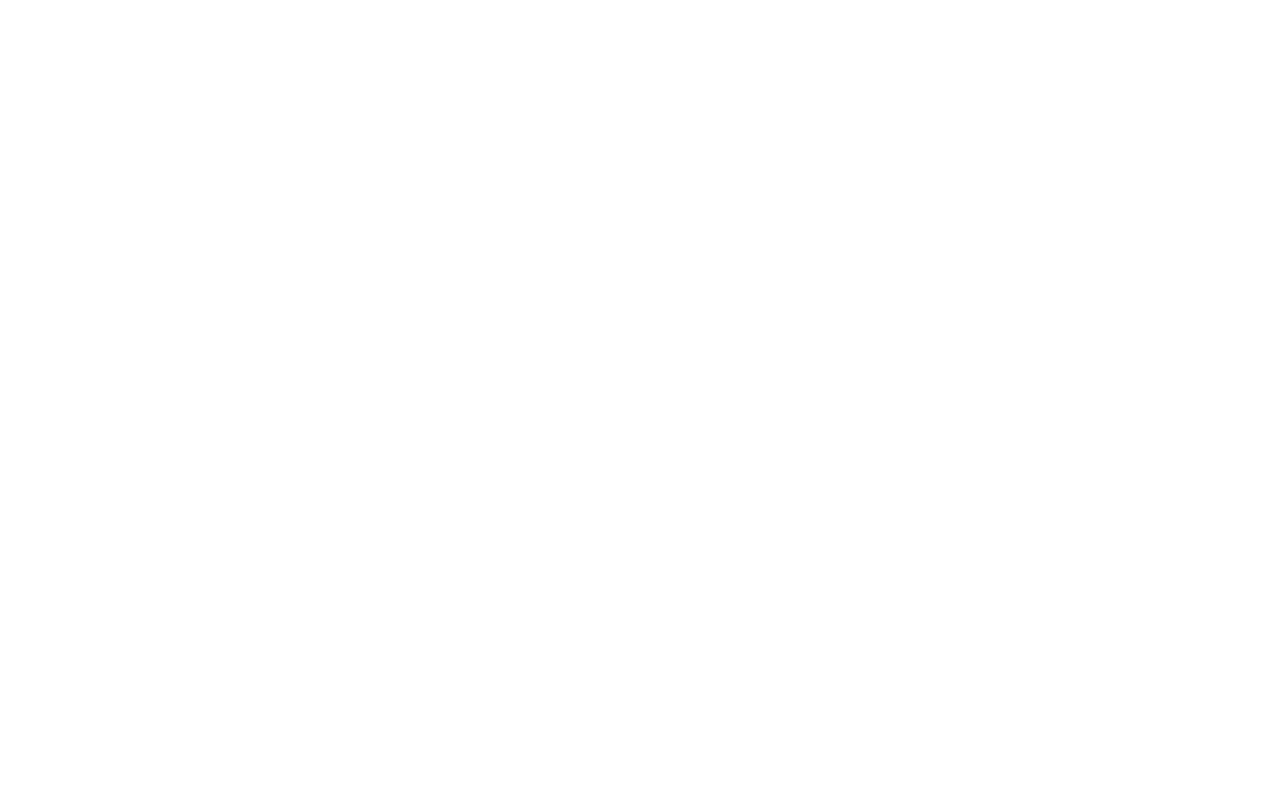
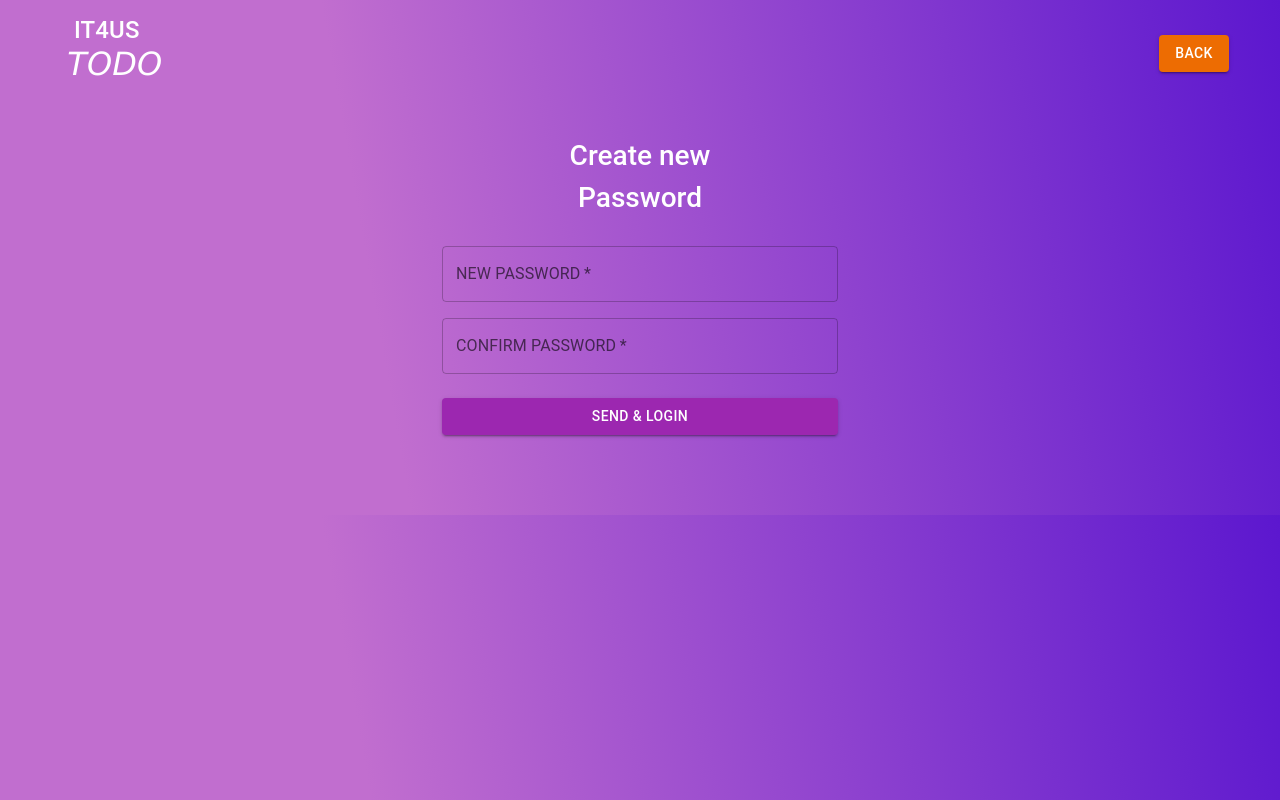
Before and after one commit to kemaltt/IT4Us_App, a React (Create React App) app: page /createnewpass in a window 1280 px wide. Before the commit this address had no page. Built offline with nearby package versions, Linux system fonts and the light colour scheme; the HTML template or start-up script is replaced by a standard one.

Commit message:
forgot page,newpassword

```diff
--- a/src/App.css
+++ b/src/App.css
@@ -119,7 +119,7 @@
 
 
 .register p,
-.login p {
+.login p,.forgot_password p ,.create_new_pass p{
   color: tomato;
   margin-bottom: 2px;
   font-size: 14px;
@@ -131,7 +131,8 @@
 .contact,
 .register,
 .forgot_password,
-.home_page {
+.home_page ,
+.create_new_pass{
   padding: 2vh 4%;
   text-align: center;
 }
--- a/src/App.js
+++ b/src/App.js
@@ -10,6 +10,7 @@
 import PrivacyPolicy from './pages/PrivacyPolicy';
 import Home from './pages/Home';
 import ForgotPassword from './pages/ForgotPassword';
+import CreateNewPass from './pages/CreateNewPass';
 
 function App() {
 
@@ -38,6 +39,7 @@
           <Route path='/forgotpassword' element={<ForgotPassword isLogin={isLogin} />} />
           <Route path='/home' element={<Home setIsLogin={setIsLogin} isLogin={isLogin} isLoading={isLoading} setIsLoading={setIsLoading} userData={userData} />} />
           <Route path='/register' element={<Register setUserData={setUserData} userData={userData} />} />
+          <Route path='/createnewpass' element={<CreateNewPass/>}/>
 
         </Routes>
 
--- a/src/components/NavPages.jsx
+++ b/src/components/NavPages.jsx
@@ -12,7 +12,7 @@
         <h2>TODO</h2>
       </div>
 
-      <Button onClick={() => navigate('/')} variant="contained" color="warning">
+      <Button onClick={() => navigate(-1)} variant="contained" color="warning">
         Back
       </Button>
     </div>
--- /dev/null
+++ b/src/pages/CreateNewPass.jsx
@@ -0,0 +1,129 @@
+import React, { useState } from 'react'
+import Button from '@mui/material/Button'
+import CssBaseline from '@mui/material/CssBaseline'
+import TextField from '@mui/material/TextField'
+import Grid from '@mui/material/Grid'
+import Box from '@mui/material/Box'
+import Typography from '@mui/material/Typography'
+import Container from '@mui/material/Container'
+import { createTheme, ThemeProvider } from '@mui/material/styles'
+import { useNavigate } from 'react-router-dom'
+
+import NavPages from '../components/NavPages'
+import { useForm } from 'react-hook-form'
+
+
+const theme = createTheme()
+
+export default function CreateNewPass() {
+
+    const [errorPasswordConfirm, setErrorPasswordConfirm] = useState('')
+    const navigate = useNavigate()
+
+    const {
+      register,
+      handleSubmit,
+      formState: { errors },
+    } = useForm()
+    const onSubmit = (inputNewPassword) => {
+
+      console.log(inputNewPassword)
+      if (inputNewPassword.password !== inputNewPassword.passwordConfirm) {
+        setErrorPasswordConfirm(<p>Password not matched</p>)
+      }else{
+        setErrorPasswordConfirm(<p style={{ color:'yellowgreen'}} >successful</p>)
+        setTimeout(()=>{
+            navigate('/')
+        },1000)
+      }
+    }
+  return (
+    <div className='create_new_pass'>
+
+        <NavPages />
+      <ThemeProvider theme={theme}>
+        <Container component="main" maxWidth="xs">
+          <CssBaseline />
+
+          <Box
+            sx={{
+              marginTop: 3,
+              display: 'flex',
+              flexDirection: 'column',
+              margin:'6vh 0',
+            }}
+          >
+            <Typography sx={{ color: 'white' }} component="h1" variant="h5">
+         <h3>Create new </h3>
+              <h3>Password</h3>
+
+            </Typography>
+
+            <Box
+              component="form"
+              noValidate
+              onSubmit={handleSubmit(onSubmit)}
+              sx={{ mt: 3 }}
+            >
+              <Grid container spacing={2}>
+
+
+                <Grid item xs={12}>
+                  {errors.password && <p>Please enter a valid password</p>}
+
+                  <TextField
+                    required
+                    fullWidth
+                    name="password"
+                    label="NEW PASSWORD"
+                    type="password"
+                    id="password"
+                    autoComplete="new-password"
+                    color="warning"
+                    {...register('password', {
+                      required: true,
+                      pattern: {
+                        value: /^(?=.*\d)(?=.*[a-z])(?=.*[A-Z]).{8,15}$/,
+                      },
+                    })}
+                  />
+                </Grid>
+                <Grid item xs={12}>
+                  {errorPasswordConfirm}
+                  {errors.passwordConfirm && (
+                    <p>Please enter a valid password</p>
+                  )}
+                  <TextField
+                    required
+                    fullWidth
+                    name="passwordConfirm"
+                    label="CONFIRM PASSWORD"
+                    type="password"
+                    id="passwordconfirm"
+                    autoComplete="new-password"
+                    color="warning"
+                    {...register('passwordConfirm', {
+                      required: true,
+                    //   pattern: {
+                    //     value: /^(?=.*\d)(?=.*[a-z])(?=.*[A-Z]).{8,15}$/,
+                    //   },
+                    })}
+                  />
+                </Grid>
+              </Grid>
+              <Button
+                type="submit"
+                fullWidth
+                variant="contained"
+                sx={{ mt: 3, mb: 2 }}
+                color="secondary"
+              >
+                SEND & LOGIN
+              </Button>
+            </Box>
+          </Box>
+        </Container>
+      </ThemeProvider>
+    </div>
+  )
+}
--- a/src/pages/ForgotPassword.jsx
+++ b/src/pages/ForgotPassword.jsx
@@ -1,12 +1,103 @@
 import React from 'react'
 
+import Button from '@mui/material/Button'
+import CssBaseline from '@mui/material/CssBaseline'
+import TextField from '@mui/material/TextField'
+import Box from '@mui/material/Box'
+import Typography from '@mui/material/Typography'
+import Container from '@mui/material/Container'
+
+import { createTheme, ThemeProvider } from '@mui/material/styles'
+import { useNavigate } from 'react-router-dom'
+import { useForm } from 'react-hook-form'
 import NavPages from '../components/NavPages'
 
-export default function ForgotPassword({ isLogin }) {
+const theme = createTheme()
+
+export default function ForgotPassword() {
+  const navigate = useNavigate()
+
+  const {
+    register,
+    handleSubmit,
+    formState: { errors },
+  } = useForm()
+
+  const onSubmit = (inputPassword) => {
+
+    console.log(inputPassword);
+    navigate('/createnewpass')
+  }
   return (
     <div className="forgot_password">
       <NavPages />
-      ForgotPassword
+      <ThemeProvider theme={theme}>
+              <Container component="main" maxWidth="xs">
+                <CssBaseline />
+                <Box
+                  sx={{
+                    display: 'flex',
+                    flexDirection: 'column',
+                    textAlign: 'center',
+                    alignItems: 'center',
+                    borderRadius: '10px',
+                    padding: '1rem',
+                    margin:'4vh 0',
+                    color: 'white',
+                  }}
+                >
+                  <Typography
+                    sx={{ marginBottom: 6 }}
+                    component="h1"
+                    variant="h5"
+                  >
+         Forgot Password
+                  </Typography>
+                  <Box
+                    component="form"
+                    // onSubmit={handleSubmit}
+                    onSubmit={handleSubmit(onSubmit)}
+                    noValidate
+                    // sx={{
+                    //   borderRadius: '20px',
+                    //   backgroundColor: 'rgba(236, 222, 222, 0.637)',
+                    //   padding: '10px',
+                    // }}
+                  >
+
+
+                  {errors.email && <p>Please enter a valid email address</p>}
+
+                  <TextField
+                    required
+                    fullWidth
+                    id="email"
+                    label="EMAIL"
+                    name="email"
+                    autoComplete="email"
+                    color="warning"
+                    {...register('email', {
+                      required: true,
+                      pattern: {
+                        value: /^[A-Z0-9._%+-]+@[A-Z0-9.-]+\.[A-Z]{2,15}$/i,
+                      },
+                    })}
+                  />
+
+
+
+                    <Button
+                      type="submit"
+                      variant="contained"
+                      color="primary"
+                      sx={{ mt: 2, mb: 2, pl: 5, pr: 5 }}
+                    >
+                      CONTINUE
+                    </Button>
+                  </Box>
+                </Box>
+              </Container>
+            </ThemeProvider>
     </div>
   )
 }
--- a/src/pages/Register.jsx
+++ b/src/pages/Register.jsx
@@ -112,9 +112,9 @@
                       required: false,
                       minLength: 4,
                       maxLength: 15,
-                      // pattern: {
-                      //   value: /^(?=.*\d)(?=.*[a-z])(?=.*[A-Z]).{4,15}$/,
-                      // },
+                      pattern: {
+                        value: /^(?=)(?=).{4,15}$/,
+                      },
                     })}
                   />
                 </Grid>
```
Also changed, not shown: 1 other file (tests, documents, lock files or other folders).
